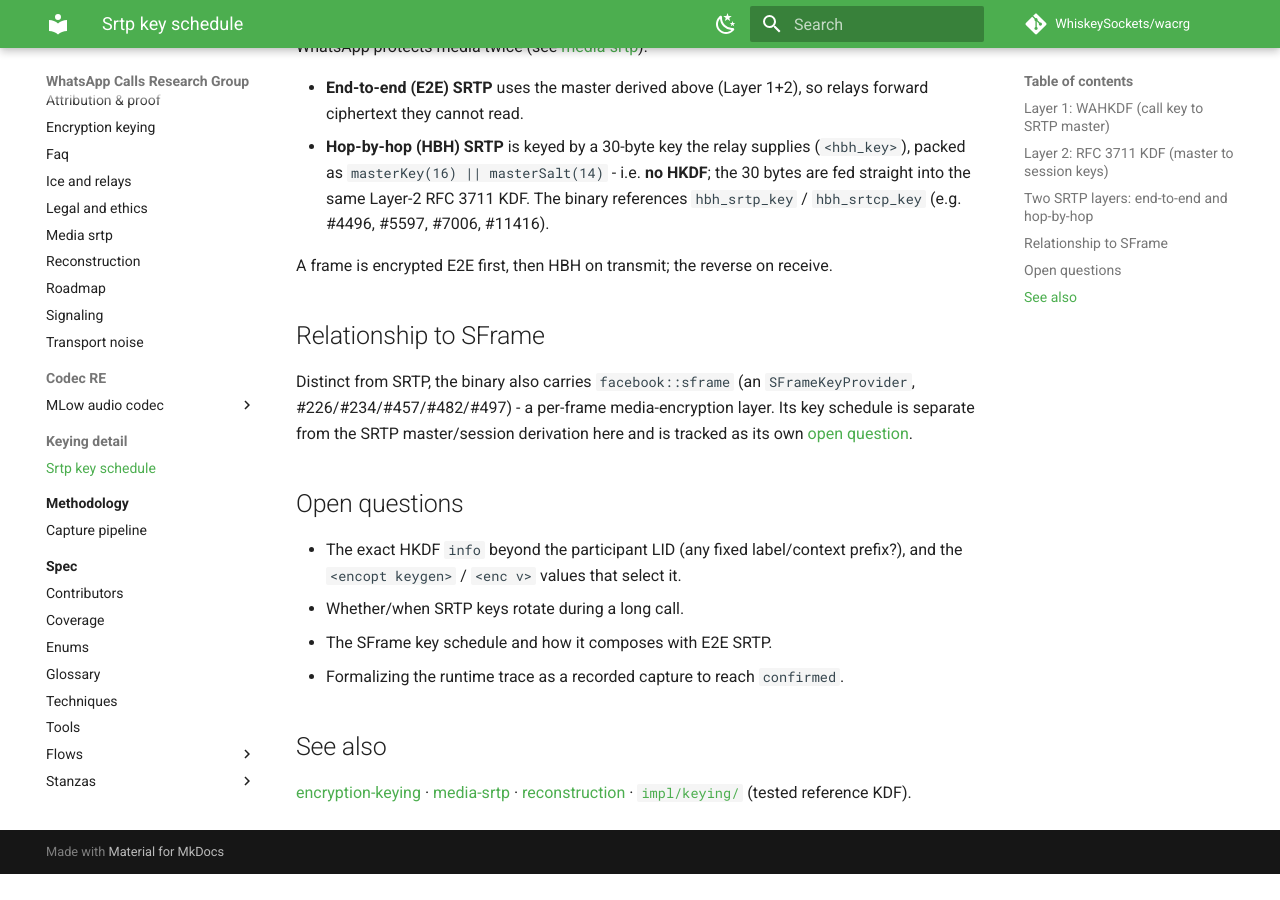
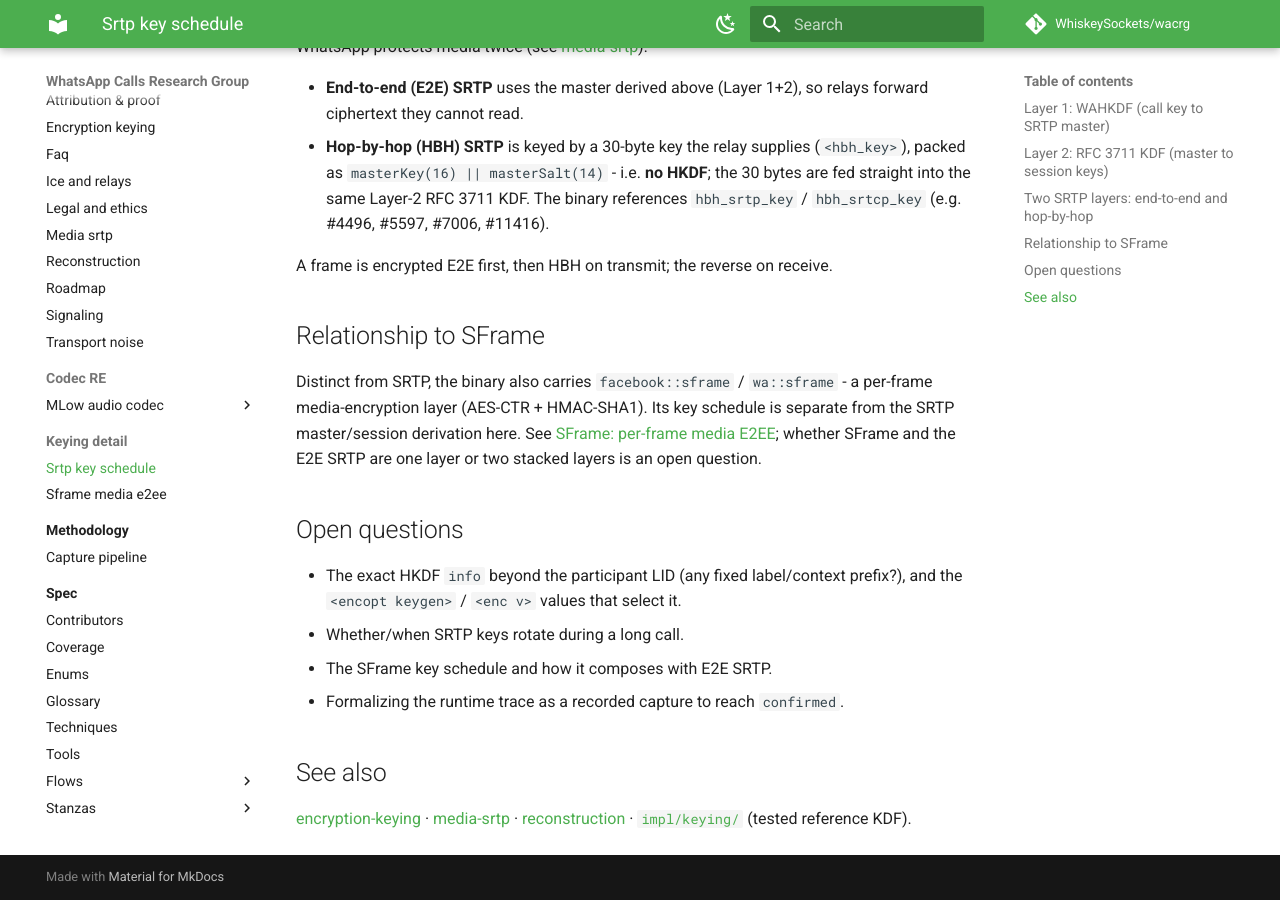
Before and after one commit to WhiskeySockets/wacrg, an MkDocs documentation site: the page built from docs/keying/srtp-key-schedule.md, in a window 1280 px wide and 900 px high, scrolled down 1892 px. Built offline with MkDocs 1.6.1 and Material for MkDocs 9.7.7, drawn with Linux system fonts in a browser that asks for light colours; comment, search, counter and statistics services are not loaded; before the commit the page ends 2766 px from its top, so only the background shows below that.

Commit message:
feat(keying): map the SFrame per-frame media E2EE layer
Documents the second media-crypto layer alongside SRTP. Verified: the binary has
facebook::sframe + a wa::sframe wrapper (WASframeAESCipher/CipherFactory/KeyCrypto);
cipher suites are AES-CTR 128 and 256-bit (data strings 'AES-128/256 integer
counter mode' @80/@160) with HMAC-SHA1 auth; keys are looked up by KID (64 slots);
it covers audio and video frames.

Honest about gaps: the RFC 9605 'SFrame 1.0' HKDF labels are ABSENT, so the key
schedule is custom and unmapped; the frame header and SFrame-vs-E2E-SRTP layering
are open. Flags that agent crypto names in this cluster are unreliable - corrected
#1522 (named sframe_aes256_ctr but is float vector math; AES string is an
i32.const false positive like #7466/#7952). npm run build passes; no drift.

```diff
--- a/docs/keying/srtp-key-schedule.md
+++ b/docs/keying/srtp-key-schedule.md
@@ -90,10 +90,11 @@ A frame is encrypted E2E first, then HBH on transmit; the reverse on receive.
 
 ## Relationship to SFrame
 
-Distinct from SRTP, the binary also carries `facebook::sframe` (an
-`SFrameKeyProvider`, #226/#234/#457/#482/#497) - a per-frame media-encryption
-layer. Its key schedule is separate from the SRTP master/session derivation here
-and is tracked as its own [open question](#open-questions).
+Distinct from SRTP, the binary also carries `facebook::sframe` /
+`wa::sframe` - a per-frame media-encryption layer (AES-CTR + HMAC-SHA1). Its key
+schedule is separate from the SRTP master/session derivation here. See
+[SFrame: per-frame media E2EE](sframe-media-e2ee.md); whether SFrame and the E2E
+SRTP are one layer or two stacked layers is an open question.
 
 ## Open questions
 
```
Also changed, not shown: docs/keying/sframe-media-e2ee.md (added, +77 -0 lines), docs/keying/.pages.
